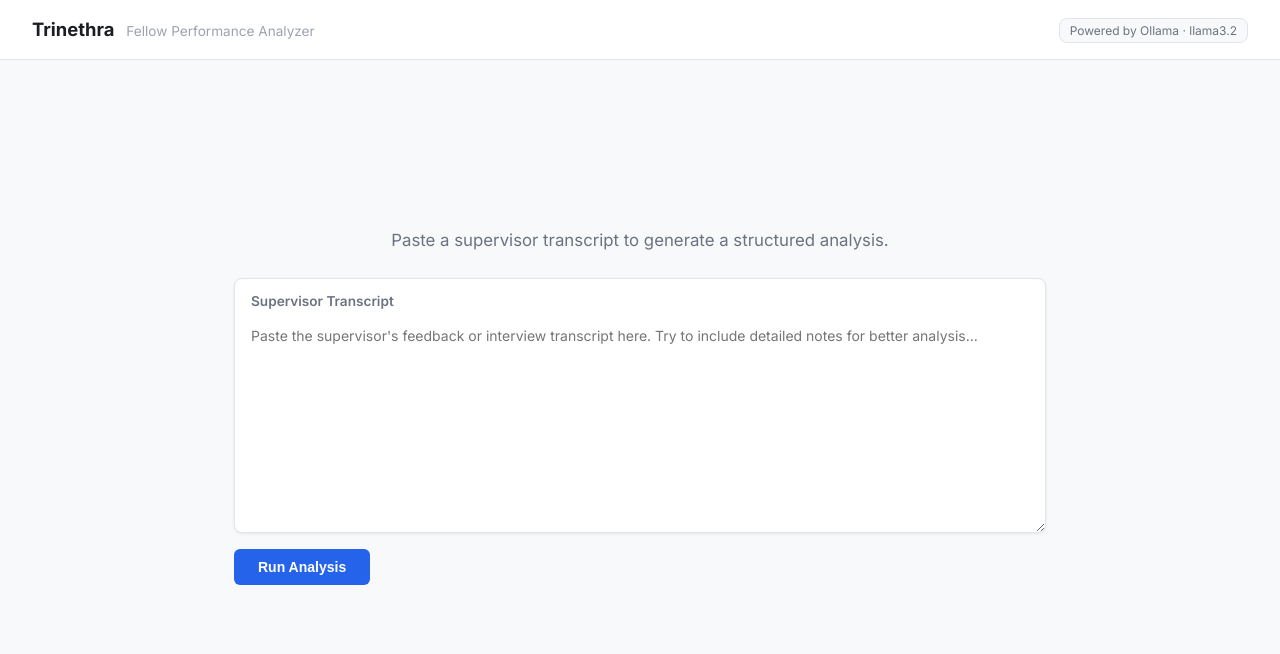
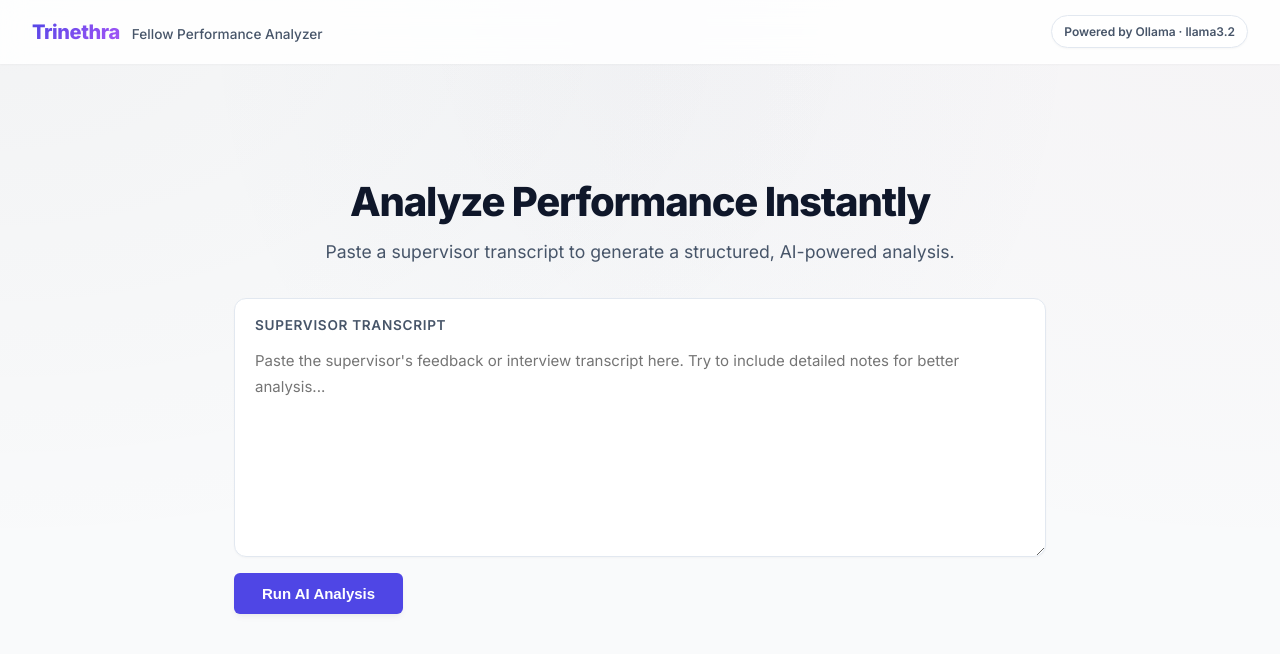
Before and after one commit to sujay-0-dev/Trinetra-project, a React (Vite) app in the folder trinethra-frontend/: page / in a window 1280 px wide. Shown: the top 654 px of the page. Built offline with nearby package versions, Linux system fonts and the light colour scheme.

Commit message:
feat: complete UI overhaul for premium design

```diff
--- a/trinethra-frontend/src/App.css
+++ b/trinethra-frontend/src/App.css
@@ -1,11 +1,18 @@
 .app-header {
-  background-color: var(--color-surface);
-  border-bottom: 1px solid var(--color-border);
-  height: 60px;
+  background: var(--glass-bg);
+  backdrop-filter: blur(12px);
+  -webkit-backdrop-filter: blur(12px);
+  border-bottom: 1px solid var(--glass-border);
+  box-shadow: var(--shadow-sm);
+  height: 64px;
   padding: 0 32px;
   display: flex;
   align-items: center;
   justify-content: space-between;
+  position: sticky;
+  top: 0;
+  z-index: 100;
+  transition: all 0.3s ease;
 }
 
 .header-left {
@@ -15,61 +22,79 @@
 }
 
 .header-brand {
-  font-weight: 700;
-  font-size: 1.15rem;
-  color: var(--color-text-primary);
+  font-weight: 800;
+  font-size: 1.25rem;
+  background: linear-gradient(135deg, var(--color-accent) 0%, #a855f7 100%);
+  -webkit-background-clip: text;
+  -webkit-text-fill-color: transparent;
+  letter-spacing: -0.02em;
 }
 
 .header-subtitle {
   font-size: 0.85rem;
-  color: var(--color-text-muted);
+  font-weight: 500;
+  color: var(--color-text-secondary);
 }
 
 .header-badge {
   font-size: 0.75rem;
+  font-weight: 600;
   color: var(--color-text-secondary);
-  background-color: var(--color-bg);
-  padding: 4px 10px;
-  border-radius: var(--radius);
+  background-color: var(--color-surface);
+  padding: 6px 12px;
+  border-radius: 9999px;
   border: 1px solid var(--color-border);
+  box-shadow: var(--shadow-sm);
+  display: flex;
+  align-items: center;
+  gap: 6px;
 }
 
 .main-content {
   max-width: 860px;
   margin: 0 auto;
-  padding: 32px 24px;
-  min-height: calc(100vh - 60px);
+  padding: 48px 24px;
+  min-height: calc(100vh - 64px);
   display: flex;
   flex-direction: column;
+  position: relative;
+  z-index: 1;
 }
 
 .main-content.centered-state {
   justify-content: center;
-  padding-bottom: 10vh;
+  padding-bottom: 15vh;
 }
 
 .tagline {
   text-align: center;
-  color: var(--color-text-secondary);
-  margin-bottom: 24px;
-  font-size: 1.05rem;
+  margin-bottom: 32px;
 }
 
-@keyframes spin {
-  from { transform: rotate(0deg); }
-  to { transform: rotate(360deg); }
+.tagline-text {
+  font-size: 2.5rem;
+  font-weight: 800;
+  color: var(--color-text-primary);
+  letter-spacing: -0.03em;
+  margin-bottom: 12px;
+  line-height: 1.2;
+}
+
+.tagline-sub {
+  font-size: 1.1rem;
+  color: var(--color-text-secondary);
 }
 
 /* Card Styles */
 .card {
   background: var(--color-surface);
   border-radius: var(--radius);
-  box-shadow: var(--shadow-sm);
+  box-shadow: var(--shadow-md);
   padding: 1.5rem;
   margin-bottom: 2rem;
   border: 1px solid var(--color-border);
   width: 100%;
-  transition: box-shadow 0.3s ease;
+  transition: transform 0.3s cubic-bezier(0.4, 0, 0.2, 1), box-shadow 0.3s cubic-bezier(0.4, 0, 0.2, 1);
 }
 
 @media (min-width: 768px) {
@@ -79,7 +104,8 @@
 }
 
 .card:hover {
-  box-shadow: var(--shadow-md);
+  box-shadow: var(--shadow-lg);
+  transform: translateY(-2px);
 }
 
 /* Form Elements */
@@ -89,201 +115,31 @@
   padding: 1rem;
   font-size: 1rem;
   font-family: inherit;
-  color: var(--text-main);
-  border-radius: 12px;
-  border: 1px solid #d1d5db;
+  color: var(--color-text-primary);
+  border-radius: var(--radius-sm);
+  border: 1px solid var(--color-border);
   resize: vertical;
-  transition: border-color 0.2s, box-shadow 0.2s;
+  transition: all 0.2s ease;
   line-height: 1.6;
-  background-color: #fafafa;
-}
-
-@media (min-width: 768px) {
-  .textarea-input {
-    min-height: 280px;
-    padding: 1.25rem;
-    font-size: 1.1rem;
-  }
+  background-color: var(--color-bg);
 }
 
 .textarea-input:focus {
   outline: none;
-  border-color: var(--primary);
-  box-shadow: 0 0 0 4px rgba(79, 70, 229, 0.15);
-  background-color: white;
+  border-color: var(--color-accent);
+  box-shadow: 0 0 0 4px var(--color-accent-light);
+  background-color: var(--color-surface);
 }
 
-.btn-primary {
-  padding: 0.875rem 2rem;
-  font-size: 1.05rem;
-  font-weight: 600;
-  background-color: var(--primary);
-  color: rgb(70, 170, 164);
-  border: none;
-  border-radius: 10px;
-  cursor: pointer;
-  transition: all 0.2s ease;
-  box-shadow: var(--shadow-sm);
-  display: inline-flex;
-  align-items: center;
-  justify-content: center;
-  width: 100%;
+/* Loading Spinner */
+.spinner {
+  animation: spin 1s linear infinite;
 }
 
-@media (min-width: 768px) {
-  .btn-primary {
-    width: auto;
-    padding: 1rem 2.5rem;
-    font-size: 1.1rem;
-  }
-}
-
-.btn-primary:hover:not(:disabled) {
-  background-color: var(--primary-hover);
-  transform: translateY(-1px);
-  box-shadow: var(--shadow-md);
-}
-
-.btn-primary:active:not(:disabled) {
-  transform: translateY(0);
-}
-
-.btn-primary:disabled {
-  background-color: #9ca3af;
-  cursor: not-allowed;
-}
-
-/* Score Card Specifics */
-.score-card {
+/* Analysis details container */
+.analysis-details {
   display: flex;
   flex-direction: column;
-  gap: 1.5rem;
+  gap: 3rem;
+  animation: fadeIn 0.6s ease-out forwards;
 }
-
-.score-header {
-  display: flex;
-  flex-direction: column;
-  align-items: center;
-  text-align: center;
-  gap: 1.5rem;
-}
-
-@media (min-width: 768px) {
-  .score-header {
-    flex-direction: row;
-    text-align: left;
-  }
-}
-
-.score-circle {
-  width: 90px;
-  height: 90px;
-  border-radius: 50%;
-  display: flex;
-  align-items: center;
-  justify-content: center;
-  font-size: 3rem;
-  font-weight: 800;
-  color: white;
-  box-shadow: inset 0 2px 4px rgba(255,255,255,0.3), var(--shadow-md);
-  text-shadow: 0 2px 4px rgba(0,0,0,0.1);
-  flex-shrink: 0;
-}
-
-@media (min-width: 768px) {
-  .score-circle {
-    width: 110px;
-    height: 110px;
-    font-size: 3.5rem;
-  }
-}
-
-.score-info {
-  flex: 1;
-}
-
-.score-label {
-  font-size: 1.5rem;
-  font-weight: 700;
-  margin: 0 0 0.35rem 0;
-  color: var(--text-main);
-}
-
-@media (min-width: 768px) {
-  .score-label {
-    font-size: 1.85rem;
-  }
-}
-
-.score-band {
-  font-size: 1rem;
-  color: var(--text-muted);
-  font-weight: 500;
-  margin: 0 0 0.85rem 0;
-}
-
-@media (min-width: 768px) {
-  .score-band {
-    font-size: 1.15rem;
-  }
-}
-
-.badge {
-  display: inline-block;
-  padding: 0.35rem 0.85rem;
-  border-radius: 9999px;
-  font-size: 0.85rem;
-  font-weight: 700;
-  text-transform: uppercase;
-  letter-spacing: 0.05em;
-}
-
-.badge-high { background: #dcfce7; color: #166534; border: 1px solid #bbf7d0; }
-.badge-medium { background: #fef9c3; color: #854d0e; border: 1px solid #fef08a; }
-.badge-low { background: #fee2e2; color: #991b1b; border: 1px solid #fecaca; }
-
-.score-justification {
-  font-size: 1.05rem;
-  line-height: 1.6;
-  color: #374151;
-  background: #f8fafc;
-  padding: 1.25rem;
-  border-radius: 10px;
-  border-left: 5px solid var(--primary);
-  margin: 0;
-}
-
-@media (min-width: 768px) {
-  .score-justification {
-    font-size: 1.15rem;
-    padding: 1.5rem;
-  }
-}
-
-.draft-note {
-  font-size: 0.9rem;
-  color: var(--text-muted);
-  text-align: center;
-  margin-top: 1rem;
-  display: flex;
-  align-items: center;
-  justify-content: center;
-  gap: 0.5rem;
-  background: #fffbeb;
-  padding: 0.75rem;
-  border-radius: 8px;
-  border: 1px dashed #fcd34d;
-}
-
-/* Raw Output Pre block */
-.raw-output {
-  white-space: pre-wrap;
-  word-break: break-word;
-  background-color: #1e293b;
-  color: #f8fafc;
-  padding: 1.5rem;
-  border-radius: 10px;
-  overflow-x: auto;
-  font-size: 0.9rem;
-  font-family: 'SFMono-Regular', Consolas, 'Liberation Mono', Menlo, monospace;
-}
--- a/trinethra-frontend/src/App.jsx
+++ b/trinethra-frontend/src/App.jsx
@@ -26,8 +26,9 @@ function App() {
 
       <main className={`main-content ${!result && !isAnalyzing ? 'centered-state' : ''}`}>
         {!result && !isAnalyzing && (
-          <div className="tagline">
-            Paste a supervisor transcript to generate a structured analysis.
+          <div className="tagline fade-in">
+            <h1 className="tagline-text">Analyze Performance Instantly</h1>
+            <p className="tagline-sub">Paste a supervisor transcript to generate a structured, AI-powered analysis.</p>
           </div>
         )}
 
--- a/trinethra-frontend/src/components/TranscriptInput.jsx
+++ b/trinethra-frontend/src/components/TranscriptInput.jsx
@@ -49,25 +49,25 @@ export default function TranscriptInput({ onResult, onStart, onError }) {
           backgroundColor: 'var(--color-surface)',
           border: `1px solid ${isFocused ? 'var(--color-accent)' : 'var(--color-border)'}`,
           borderRadius: 'var(--radius)',
-          boxShadow: 'var(--shadow-sm)',
+          boxShadow: isFocused ? '0 0 0 4px var(--color-accent-light), var(--shadow-md)' : 'var(--shadow-sm)',
           overflow: 'hidden',
-          transition: 'border-color 0.2s ease',
+          transition: 'all 0.2s ease',
           display: 'flex',
           flexDirection: 'column'
         }}
       >
-        <div style={{ padding: '12px 16px 0', fontSize: '0.85rem', fontWeight: '600', color: 'var(--color-text-secondary)' }}>
+        <div style={{ padding: '16px 20px 0', fontSize: '0.85rem', fontWeight: '600', color: 'var(--color-text-secondary)', textTransform: 'uppercase', letterSpacing: '0.05em' }}>
           Supervisor Transcript
         </div>
         <textarea
           style={{
             border: 'none',
             minHeight: '220px',
-            fontSize: '14px',
+            fontSize: '15px',
             lineHeight: '1.7',
             resize: 'vertical',
             width: '100%',
-            padding: '12px 16px 16px',
+            padding: '12px 20px 20px',
             outline: 'none',
             background: 'transparent',
             color: 'var(--color-text-primary)',
@@ -87,25 +87,39 @@ export default function TranscriptInput({ onResult, onStart, onError }) {
           style={{
             backgroundColor: 'var(--color-accent)',
             color: '#ffffff',
-            borderRadius: '6px',
-            padding: '10px 24px',
+            borderRadius: 'var(--radius-sm)',
+            padding: '12px 28px',
             fontWeight: '600',
             border: 'none',
             cursor: isLoading ? 'not-allowed' : 'pointer',
             opacity: isLoading ? 0.7 : 1,
             display: 'inline-flex',
             alignItems: 'center',
-            fontSize: '14px',
-            transition: 'background-color 0.2s ease'
+            fontSize: '15px',
+            boxShadow: 'var(--shadow-md)',
+            transition: 'all 0.2s cubic-bezier(0.4, 0, 0.2, 1)',
+            transform: 'translateY(0)'
           }}
-          onMouseEnter={(e) => { if (!isLoading) e.currentTarget.style.backgroundColor = '#1d4ed8'; }}
-          onMouseLeave={(e) => { if (!isLoading) e.currentTarget.style.backgroundColor = 'var(--color-accent)'; }}
+          onMouseEnter={(e) => {
+            if (!isLoading) {
+              e.currentTarget.style.backgroundColor = 'var(--color-accent-hover)';
+              e.currentTarget.style.transform = 'translateY(-2px)';
+              e.currentTarget.style.boxShadow = 'var(--shadow-lg), 0 0 15px var(--color-accent-glow)';
+            }
+          }}
+          onMouseLeave={(e) => {
+            if (!isLoading) {
+              e.currentTarget.style.backgroundColor = 'var(--color-accent)';
+              e.currentTarget.style.transform = 'translateY(0)';
+              e.currentTarget.style.boxShadow = 'var(--shadow-md)';
+            }
+          }}
           onClick={handleAnalyze}
           disabled={isLoading}
         >
           {isLoading ? (
             <>
-              <svg style={{ animation: 'spin 1s linear infinite', marginRight: '0.5rem' }} xmlns="http://www.w3.org/2000/svg" width="16" height="16" viewBox="0 0 24 24" fill="none" stroke="currentColor" strokeWidth="2" strokeLinecap="round" strokeLinejoin="round">
+              <svg style={{ animation: 'spin 1s linear infinite', marginRight: '0.5rem' }} xmlns="http://www.w3.org/2000/svg" width="18" height="18" viewBox="0 0 24 24" fill="none" stroke="currentColor" strokeWidth="2" strokeLinecap="round" strokeLinejoin="round">
                 <line x1="12" y1="2" x2="12" y2="6"></line>
                 <line x1="12" y1="18" x2="12" y2="22"></line>
                 <line x1="4.93" y1="4.93" x2="7.76" y2="7.76"></line>
@@ -115,12 +129,12 @@ export default function TranscriptInput({ onResult, onStart, onError }) {
                 <line x1="4.93" y1="19.07" x2="7.76" y2="16.24"></line>
                 <line x1="16.24" y1="7.76" x2="19.07" y2="4.93"></line>
               </svg>
-              Analyzing...
+              Analyzing Profile...
             </>
-          ) : 'Run Analysis'}
+          ) : 'Run AI Analysis'}
         </button>
         {error && (
-          <div style={{ color: 'var(--color-red)', fontSize: '13px', marginTop: '4px' }}>
+          <div style={{ color: 'var(--color-red)', fontSize: '13px', marginTop: '4px', fontWeight: '500' }}>
             {error}
           </div>
         )}
--- a/trinethra-frontend/src/index.css
+++ b/trinethra-frontend/src/index.css
@@ -1,25 +1,88 @@
-@import url('https://fonts.googleapis.com/css2?family=Inter:wght@300;400;500;600;700&display=swap');
+@import url('https://fonts.googleapis.com/css2?family=Inter:wght@300;400;500;600;700;800&display=swap');
 
 :root {
-  --color-bg: #f8f9fa;
+  /* Premium Colors */
+  --color-bg: #f9fafb; /* Soft light gray for depth */
   --color-surface: #ffffff;
-  --color-border: #e2e6ea;
-  --color-text-primary: #1a1d23;
-  --color-text-secondary: #6b7280;
-  --color-text-muted: #9ca3af;
-  --color-accent: #2563eb;
-  --color-accent-light: #eff6ff;
-  --color-green: #16a34a;
-  --color-green-light: #f0fdf4;
+  --color-surface-hover: #f8fafc;
+  --color-border: #e2e8f0;
+  --color-border-focus: #c7d2fe;
+
+  /* Typography */
+  --color-text-primary: #0f172a;
+  --color-text-secondary: #475569;
+  --color-text-muted: #94a3b8;
+
+  /* Accent (Indigo/Violet) */
+  --color-accent: #4f46e5;
+  --color-accent-hover: #4338ca;
+  --color-accent-light: #e0e7ff;
+  --color-accent-glow: rgba(79, 70, 229, 0.4);
+
+  /* Semantic */
+  --color-green: #059669;
+  --color-green-light: #d1fae5;
+  --color-green-bg: #ecfdf5;
+
   --color-amber: #d97706;
-  --color-amber-light: #fffbeb;
+  --color-amber-light: #fef3c7;
+  --color-amber-bg: #fffbeb;
+
   --color-red: #dc2626;
-  --color-red-light: #fef2f2;
-  --radius: 8px;
-  --shadow-sm: 0 1px 3px rgba(0,0,0,0.08);
-  --shadow-md: 0 4px 12px rgba(0,0,0,0.1);
-  --font: 'Inter', -apple-system, BlinkMacSystemFont, sans-serif;
+  --color-red-light: #fee2e2;
+  --color-red-bg: #fef2f2;
+
+  /* Layout & Geometry */
+  --radius-sm: 6px;
+  --radius: 12px;
+  --radius-lg: 20px;
+
+  /* Soft, elevated shadows */
+  --shadow-sm: 0 1px 2px 0 rgba(0, 0, 0, 0.03);
+  --shadow-md: 0 4px 6px -1px rgba(0, 0, 0, 0.05), 0 2px 4px -1px rgba(0, 0, 0, 0.03);
+  --shadow-lg: 0 10px 15px -3px rgba(0, 0, 0, 0.05), 0 4px 6px -2px rgba(0, 0, 0, 0.03);
+  --shadow-float: 0 20px 25px -5px rgba(0, 0, 0, 0.08), 0 10px 10px -5px rgba(0, 0, 0, 0.04);
+
+  /* Glassmorphism */
+  --glass-bg: rgba(255, 255, 255, 0.85);
+  --glass-border: rgba(255, 255, 255, 0.4);
+
+  --font: 'Inter', system-ui, -apple-system, sans-serif;
 }
 
-* { box-sizing: border-box; margin: 0; padding: 0; }
-body { background: var(--color-bg); color: var(--color-text-primary); font-family: var(--font); font-size: 15px; line-height: 1.6; }
+* {
+  box-sizing: border-box;
+  margin: 0;
+  padding: 0;
+}
+
+body {
+  background-color: var(--color-bg);
+  /* Subtle mesh gradient background */
+  background-image:
+    radial-gradient(at 0% 0%, hsla(253,16%,7%,0.03) 0, transparent 50%),
+    radial-gradient(at 50% 0%, hsla(225,39%,30%,0.03) 0, transparent 50%),
+    radial-gradient(at 100% 0%, hsla(339,49%,30%,0.03) 0, transparent 50%);
+  background-attachment: fixed;
+  color: var(--color-text-primary);
+  font-family: var(--font);
+  font-size: 15px;
+  line-height: 1.6;
+  -webkit-font-smoothing: antialiased;
+  -moz-osx-font-smoothing: grayscale;
+}
+
+/* Base animations */
+@keyframes fadeIn {
+  from { opacity: 0; transform: translateY(10px); }
+  to { opacity: 1; transform: translateY(0); }
+}
+
+@keyframes spin {
+  from { transform: rotate(0deg); }
+  to { transform: rotate(360deg); }
+}
+
+.fade-in {
+  animation: fadeIn 0.4s ease-out forwards;
+}
```
Also changed, not shown: trinethra-frontend/src/components/AnalysisDetails.css (+32 -9 lines).
